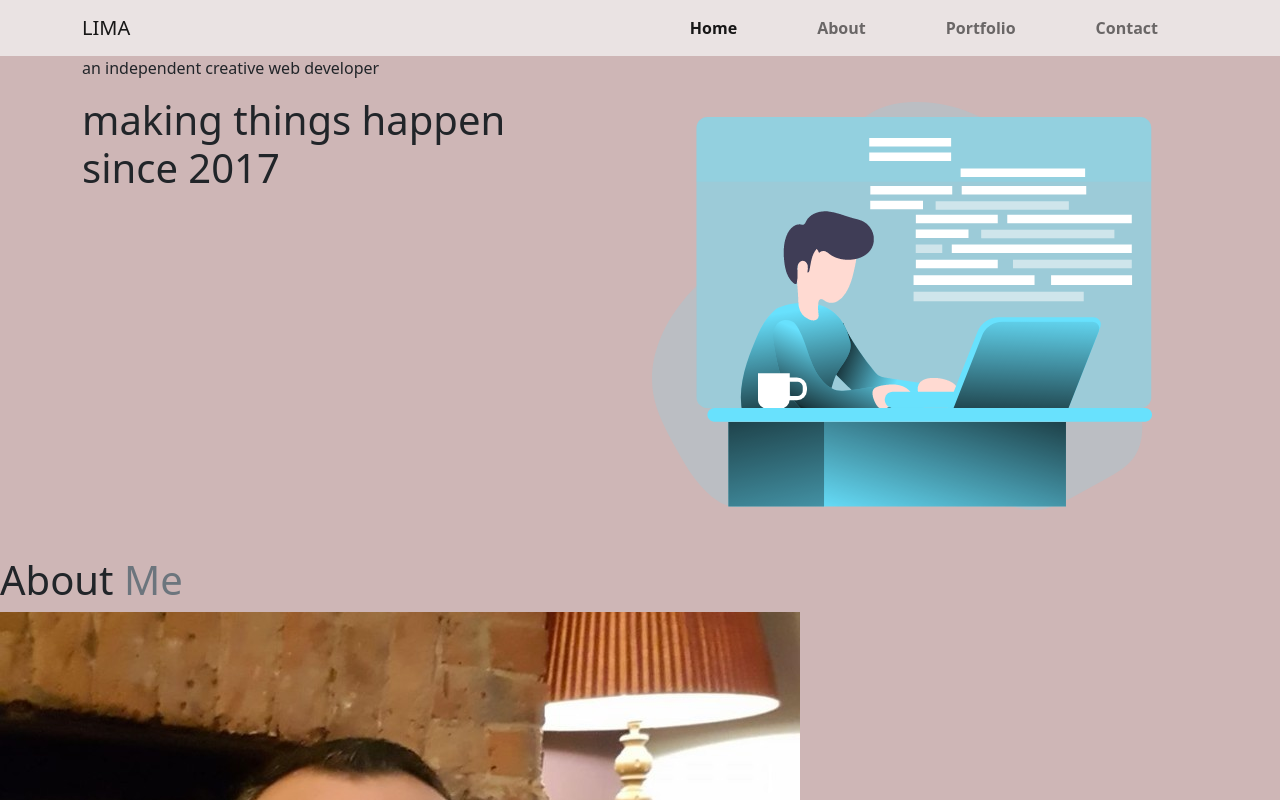
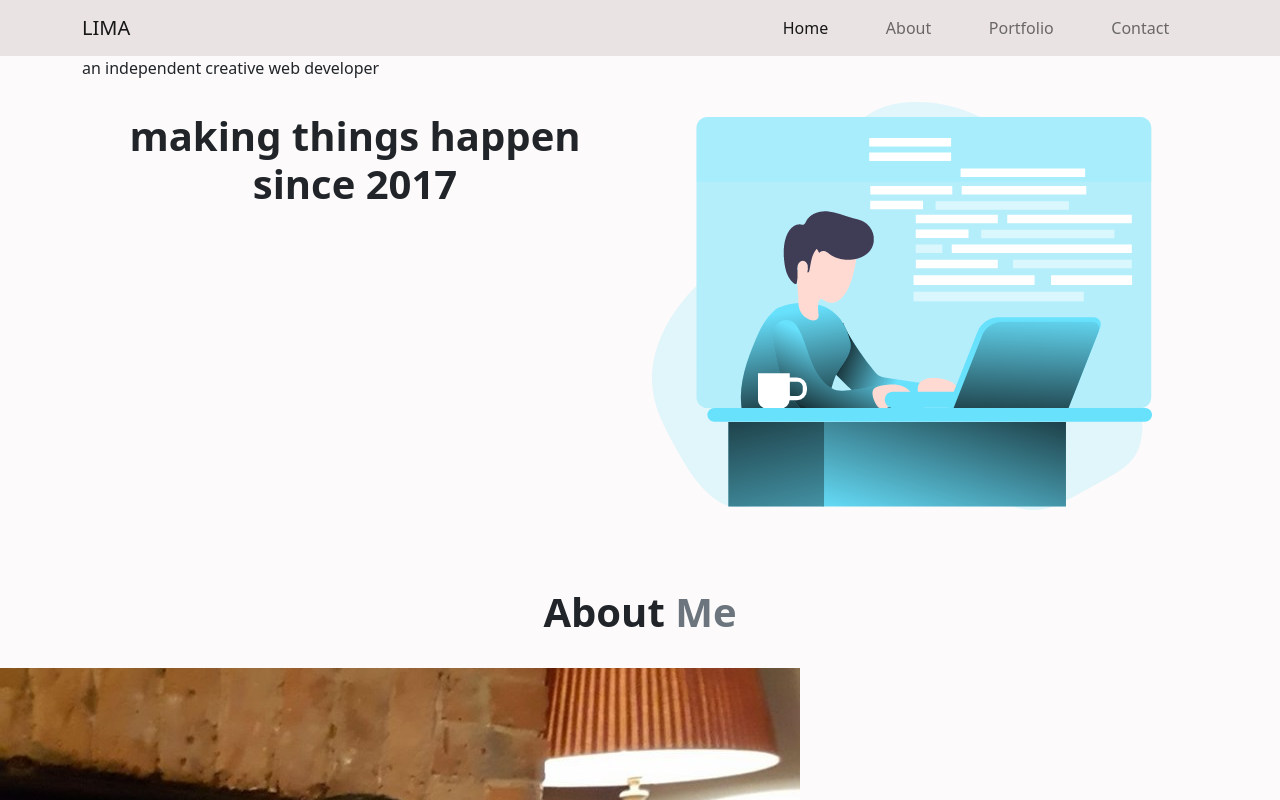
Before and after one commit to Luciano-Lima/Portfolio, a website: page index.html in a window 1280 px wide. Shown: the top 800 px of the page. Drawn offline with nearby package versions, Linux system fonts and the light colour scheme.

Commit message:
Changed background color and fonts

```diff
--- a/scss/layouts/_navbar.scss
+++ b/scss/layouts/_navbar.scss
@@ -4,11 +4,11 @@
     background-color: $primary-color;
 
     li {
-        padding: 0 2rem;
+        padding: 0 1.3rem;
 
         a {
             text-transform: capitalize;
-            font-weight: 700;
+            font-weight: 300;
         }
     }
 }
--- a/scss/style.scss
+++ b/scss/style.scss
@@ -1,5 +1,6 @@
 @import 'config';
 @import './layouts/navbar';
+@import './layouts/typography';
 
 * {
     box-sizing: border-box;
@@ -8,5 +9,12 @@
 }
 
 body {
-    background-color: rgb(206, 182, 182);
+    background-color: rgb(252, 250, 250);
 }
+
+.wrapper {
+    display: flex;
+    flex-direction: column;
+    justify-content: center;
+    align-items: center;
+}
```
Also changed, not shown: scss/style.css, 1 other file.
